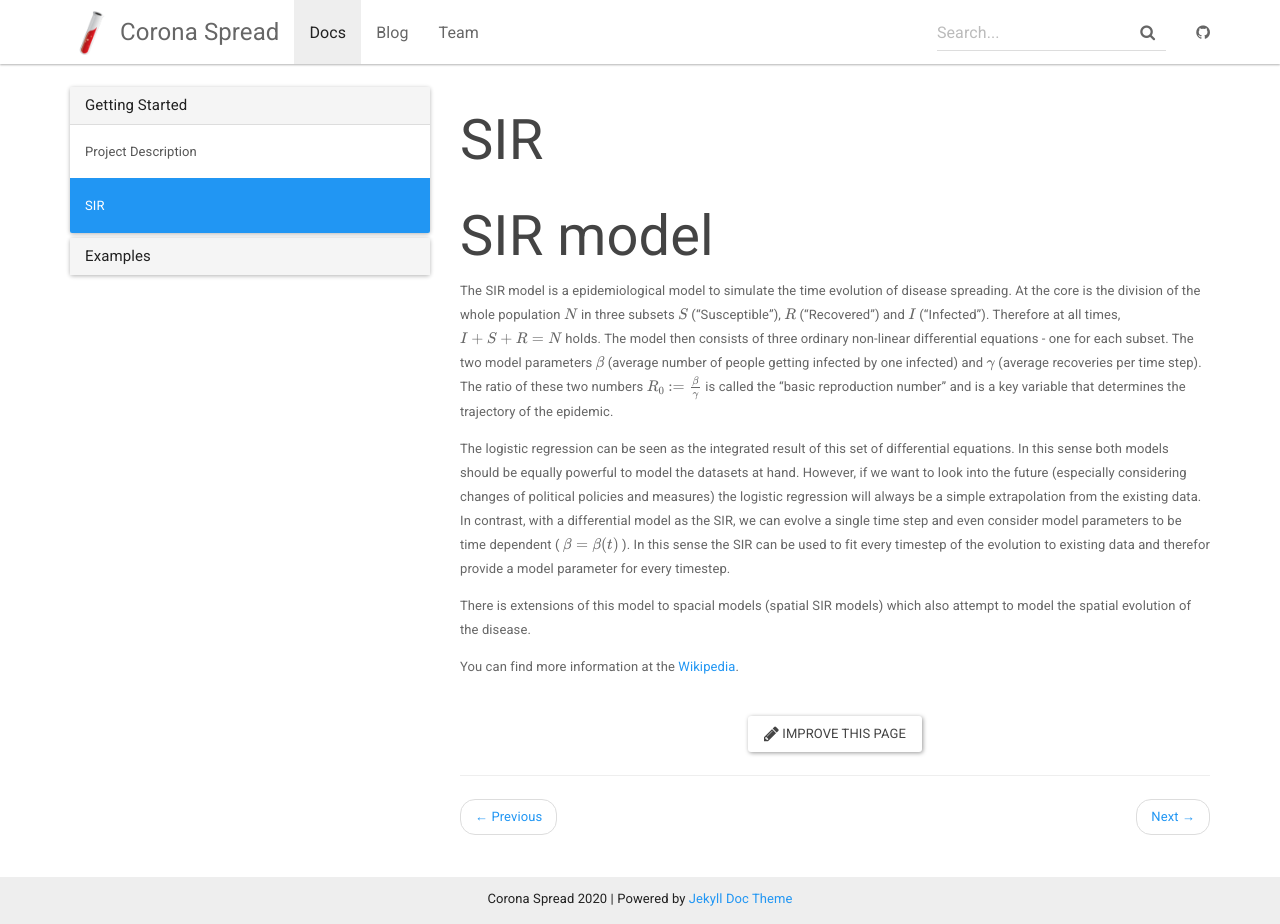
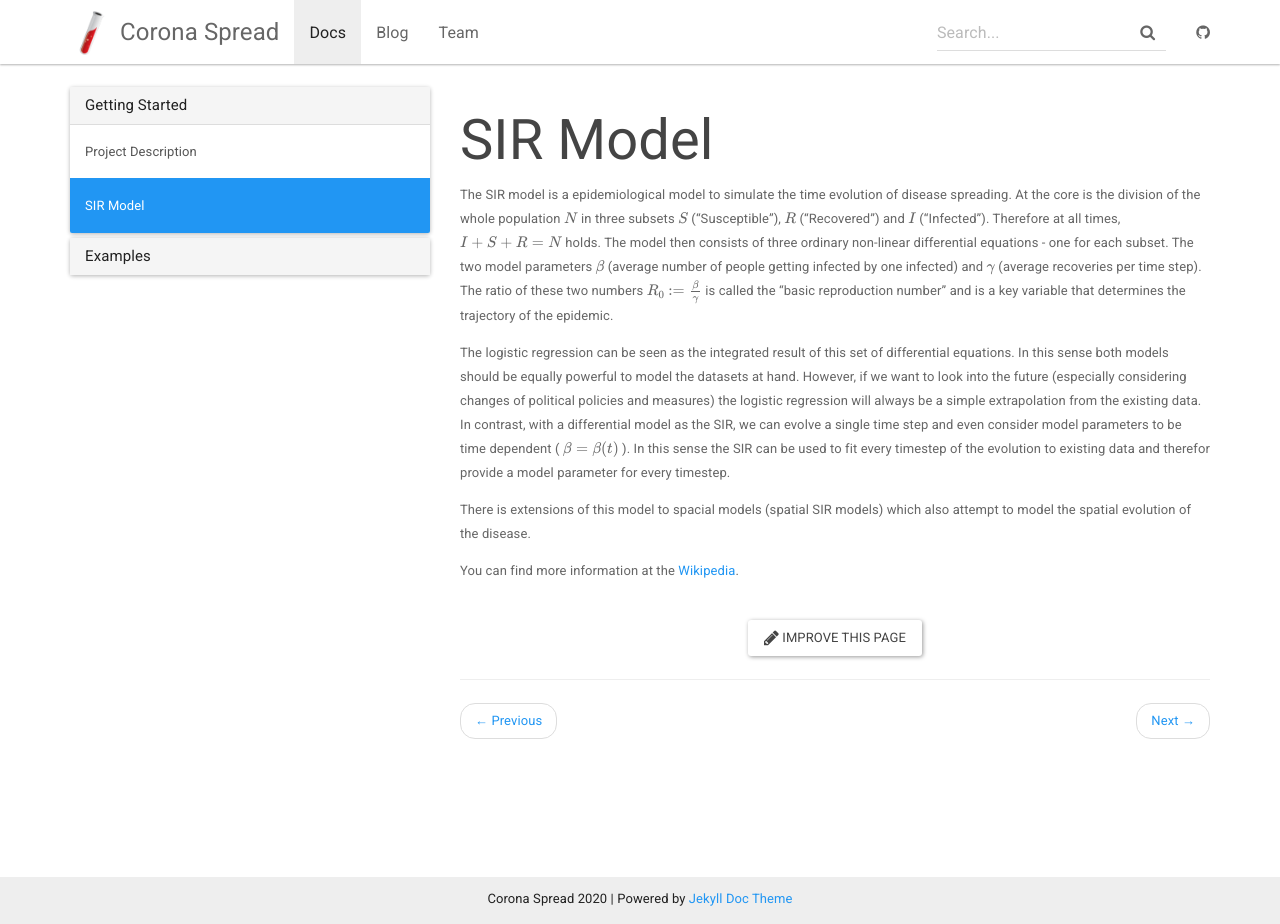
Before and after one commit to coronaspread/coronaspread.github.io, a Jekyll site: the page built from _docs/sir.md, in a window 1280 px wide and 924 px high. Built offline with Jekyll 4.4.1, drawn with Linux system fonts in a browser that asks for light colours; formulas are drawn with MathJax 3.

Commit message:
Remove duplicate heading in sir

```diff
--- a/_docs/sir.md
+++ b/_docs/sir.md
@@ -1,9 +1,7 @@
 ---
-title: SIR
+title: SIR Model
 permalink: /docs/SIR/
 ---
-
-# SIR model
 
 The SIR model is a epidemiological model to simulate the time evolution of disease spreading.
 At the core is the division of the whole population $$ N $$ in three subsets $$ S $$ ("Susceptible"), $$ R $$ ("Recovered") and $$ I $$ ("Infected").
```
